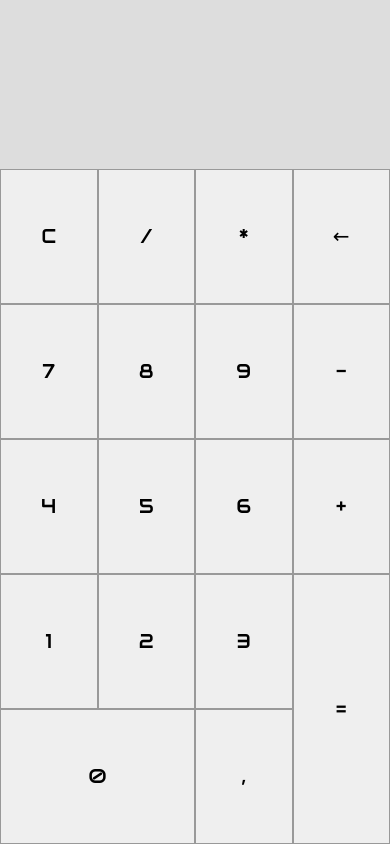
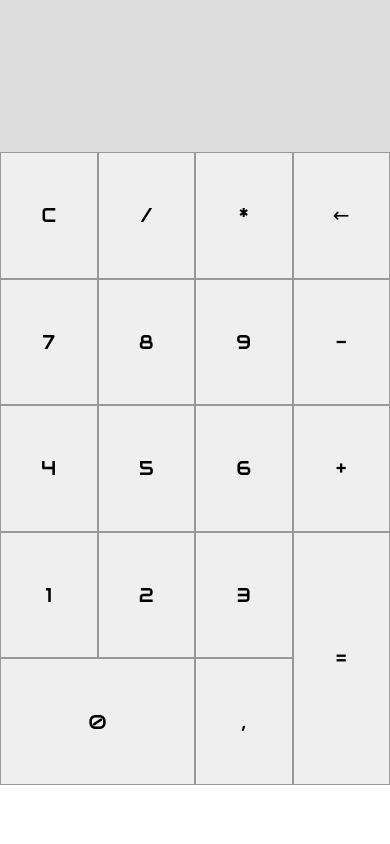
Before and after one commit to akosaf/akosaf.github.io, a PHP site: page /myFirstApp/calculator/index.html in a window 390 px wide. Run offline with PHP 8.4, Linux system fonts and the light colour scheme; some web fonts are replaced.

Commit message:
calculator v1.02
iphone responsivity v2

```diff
--- a/myFirstApp/calculator/style.css
+++ b/myFirstApp/calculator/style.css
@@ -65,8 +65,12 @@ span {
     }
     button {
         width: 25vw;
+        height: 15vh;
     }
     #screen {
         width: 100vw;
+        height: 18vh;
+        font-size: 7vh;
+        /* font-size: 12vh; */
     }
 }
```
